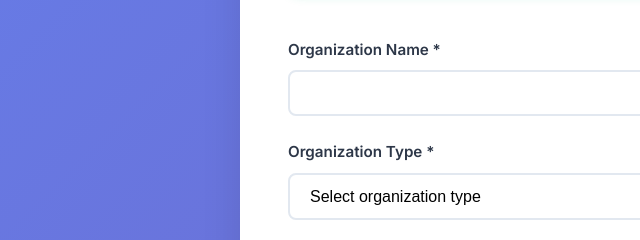
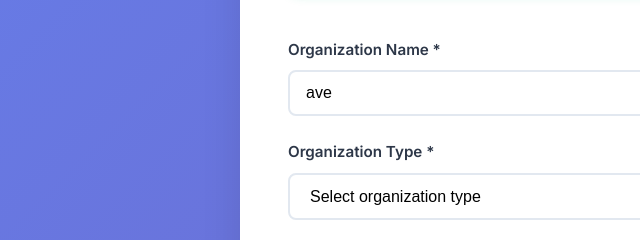
Before and after one commit to jedcrisp/chimeo-landing, a website: page org-request.html in a window 1280 px wide. Shown: the part 340-580 px from the top of the page, 0-640 px from the left. Drawn offline with Linux system fonts and the light colour scheme.

Commit message:
Set 'ave' as default organization name
- Add value='ave' to organization name input field in org-request.html
- Form will now pre-populate with 'ave' as the organization name

```diff
--- a/org-request.html
+++ b/org-request.html
@@ -67,7 +67,7 @@
                 <form id="org-request-form" class="org-request-form">
                     <div class="form-group">
                         <label for="org-name">Organization Name *</label>
-                        <input type="text" id="org-name" name="orgName" required>
+                        <input type="text" id="org-name" name="orgName" value="ave" required>
                     </div>
 
                     <div class="form-group">
```
